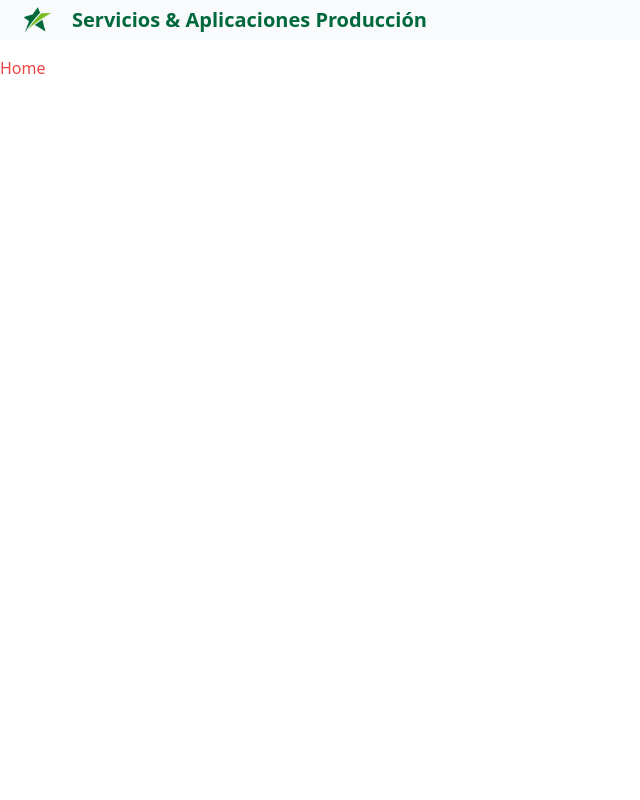
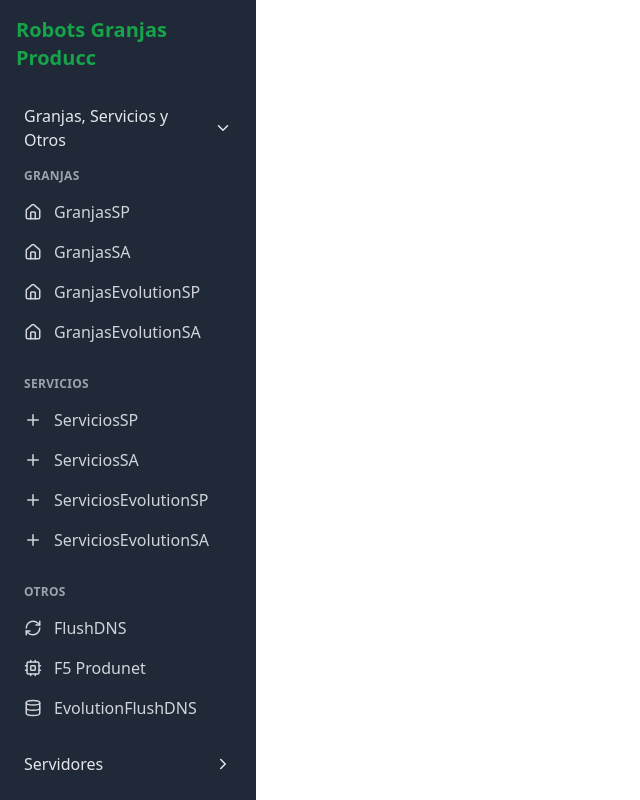
Before and after one commit to juansep1231/migracion-sitealterno, a React (Vite) app: page / in a window 1280 px wide. Shown: the whole page, without its empty margins (0-640 px from the left). Built offline with nearby package versions, Linux system fonts and the light colour scheme.

Commit message:
NewNavbar

```diff
--- a/package.json
+++ b/package.json
@@ -10,6 +10,7 @@
     "preview": "vite preview"
   },
   "dependencies": {
+    "lucide-react": "^0.451.0",
     "react": "^18.3.1",
     "react-dom": "^18.3.1",
     "react-router-dom": "^6.26.2"
--- a/src/components/general/Layout.tsx
+++ b/src/components/general/Layout.tsx
@@ -7,9 +7,12 @@ interface LayoutProps {
 
 export const Layout = ({ children }: LayoutProps) => {
   return (
-    <div className="flex flex-col min-h-screen">
-      <Navbar />
-      <div className="flex flex-1 flex-col my-4">{children}</div>
-    </div>
+    <div className="flex min-h-screen">
+  <div className="flex flex-col h-full">
+    <Navbar />
+  </div>
+  <div className="flex flex-1 flex-col my-4">{children}</div>
+</div>
+
   );
 };
--- a/src/components/general/NavBar.tsx
+++ b/src/components/general/NavBar.tsx
@@ -1,17 +1,175 @@
-import React from "react";
-import startPro from "../../assets/startPro.png";
+import { useState } from "react";
+import {
+  Home,
+  Plus,
+  Cpu,
+  Database,
+  RefreshCw,
+  Server,
+  ChevronDown,
+  ChevronRight,
+} from "lucide-react";
+import { Link } from "react-router-dom";
+import F5Produnet from "../../pages/F5Produnet";
+const NavBar: React.FC = () => {
+  const [expandedSection, setExpandedSection] = useState<
+    "main" | "servers" | null
+  >("main");
 
-const NavBar: React.FC = () => {
+  const toggleSection = (section: "main" | "servers") => {
+    setExpandedSection(expandedSection === section ? null : section);
+  };
+
   return (
-    <div className="relative w-full h-10  bg-slate-50 text-green-300 grid grid-cols-6">
-      <div className="col-span-5 w-full flex items-center">
-        <img src={startPro} className="h-10 px-4" />
-        <h2 className="text-xl font-bold text-[#00693C] leading-10 ">
-          Servicios & Aplicaciones Producción
-        </h2>
+    <div className="flex h-screen w-64 flex-col bg-gray-800 text-green-600">
+      <div className="p-4">
+        <h1 className="text-xl font-bold">Robots Granjas Producc</h1>
       </div>
+      <nav className="flex-1 overflow-y-auto">
+        <ul className="space-y-2 p-2">
+          <SidebarSection
+            title="Granjas, Servicios y Otros"
+            isExpanded={expandedSection === "main"}
+            onToggle={() => toggleSection("main")}
+          >
+            <li>
+              <h2 className="mb-2 px-4 text-xs font-semibold uppercase tracking-wide text-gray-400">
+                Granjas
+              </h2>
+              <ul className="space-y-1">
+                <Link to={"/granjassp"}>
+                  <SidebarItem icon={<Home size={18} />} label="GranjasSP" />
+                </Link>
+                <Link to={"/granjassa"}>
+                  <SidebarItem icon={<Home size={18} />} label="GranjasSA" />
+                </Link>
+                <Link to={"/granjasevolutionsp"}>
+                  <SidebarItem
+                    icon={<Home size={18} />}
+                    label="GranjasEvolutionSP"
+                  />
+                </Link>
+                <Link to={"/granjasevolutionsa"}>
+                  <SidebarItem
+                    icon={<Home size={18} />}
+                    label="GranjasEvolutionSA"
+                  />
+                </Link>
+              </ul>
+            </li>
+            <li>
+              <h2 className="mb-2 mt-6 px-4 text-xs font-semibold uppercase tracking-wide text-gray-400">
+                Servicios
+              </h2>
+              <ul className="space-y-1">
+                <Link to={"/serviciossp"}>
+                  <SidebarItem icon={<Plus size={18} />} label="ServiciosSP" />
+                </Link>
+                <Link to={"/serviciossa"}>
+                  {" "}
+                  <SidebarItem icon={<Plus size={18} />} label="ServiciosSA" />
+                </Link>
+                <Link to={"/serviciosevolutionsp"}>
+                  {" "}
+                  <SidebarItem
+                    icon={<Plus size={18} />}
+                    label="ServiciosEvolutionSP"
+                  />
+                </Link>
+                <Link to={"/serviciosevolutionsa"}>
+                  {" "}
+                  <SidebarItem
+                    icon={<Plus size={18} />}
+                    label="ServiciosEvolutionSA"
+                  />
+                </Link>
+              </ul>
+            </li>
+            <li>
+              <h2 className="mb-2 mt-6 px-4 text-xs font-semibold uppercase tracking-wide text-gray-400">
+                Otros
+              </h2>
+              <ul className="space-y-1">
+                <Link to={"/flusdns"}>
+                  {" "}
+                  <SidebarItem
+                    icon={<RefreshCw size={18} />}
+                    label="FlushDNS"
+                  />
+                </Link>
+                <Link to={"/f5produnet"}>
+                  {" "}
+                  <SidebarItem icon={<Cpu size={18} />} label="F5 Produnet" />
+                </Link>
+                <Link to={"/evolutionflusdns"}>
+                  <SidebarItem
+                    icon={<Database size={18} />}
+                    label="EvolutionFlushDNS"
+                  />
+                </Link>
+              </ul>
+            </li>
+          </SidebarSection>
+
+          <SidebarSection
+            title="Servidores"
+            isExpanded={expandedSection === "servers"}
+            onToggle={() => toggleSection("servers")}
+          >
+            <ul className="space-y-1">
+              <SidebarItem icon={<Server size={18} />} label="Servidor 1" />
+              <SidebarItem icon={<Server size={18} />} label="Servidor 2" />
+              <SidebarItem icon={<Server size={18} />} label="Servidor 3" />
+            </ul>
+          </SidebarSection>
+        </ul>
+      </nav>
     </div>
   );
 };
 
+function SidebarSection({
+  title,
+  children,
+  isExpanded,
+  onToggle,
+}: {
+  title: string;
+  children: React.ReactNode;
+  isExpanded: boolean;
+  onToggle: () => void;
+}) {
+  return (
+    <li className="mb-4">
+      <button
+        onClick={onToggle}
+        className="flex w-full items-center justify-between rounded-lg px-4 py-2 text-left text-gray-200 hover:bg-gray-700"
+      >
+        <span className="font-medium">{title}</span>
+        {isExpanded ? <ChevronDown size={18} /> : <ChevronRight size={18} />}
+      </button>
+      {isExpanded && <div className="mt-2">{children}</div>}
+    </li>
+  );
+}
+
+function SidebarItem({
+  icon,
+  label,
+}: {
+  icon: React.ReactNode;
+  label: string;
+}) {
+  return (
+    <li>
+      <a
+        href="#"
+        className="flex items-center rounded-lg px-4 py-2 text-gray-300 hover:bg-gray-700 hover:text-white"
+      >
+        {icon}
+        <span className="ml-3">{label}</span>
+      </a>
+    </li>
+  );
+}
 export default NavBar;
--- a/src/pages/Home.tsx
+++ b/src/pages/Home.tsx
@@ -1,7 +1,7 @@
 const Home: React.FC = () => {
   return (
     <div>
-      <h1 className="text-red-500">Home</h1>
+      <h1 className="text-red-500"></h1>
     </div>
   );
 };
```
Also changed, not shown: 1 other file (tests, documents, lock files or other folders).
